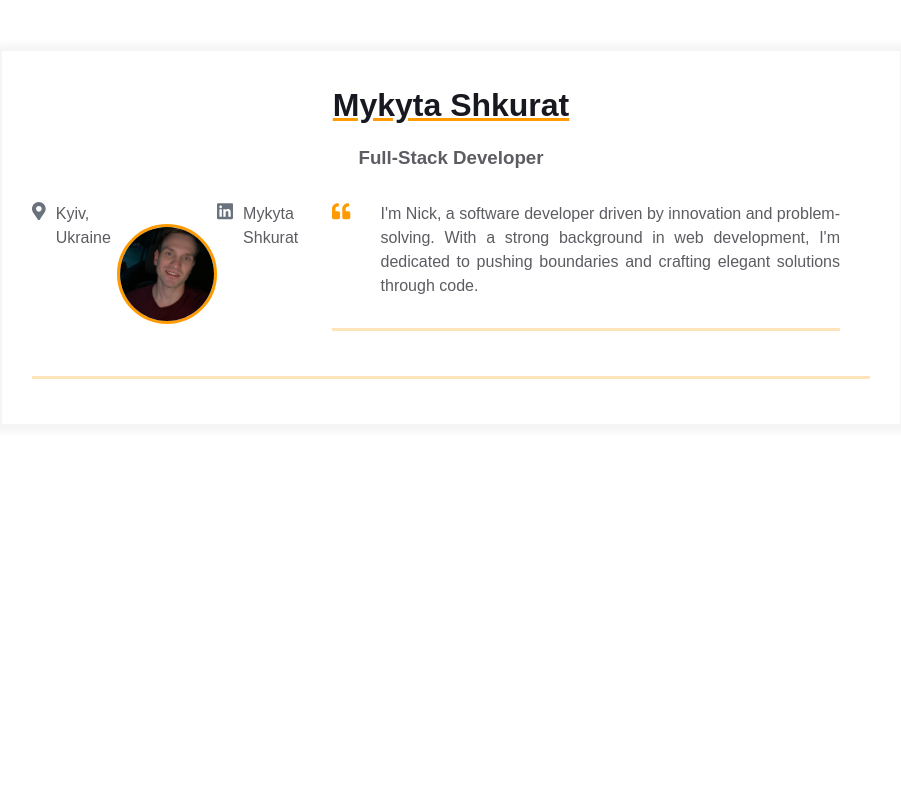
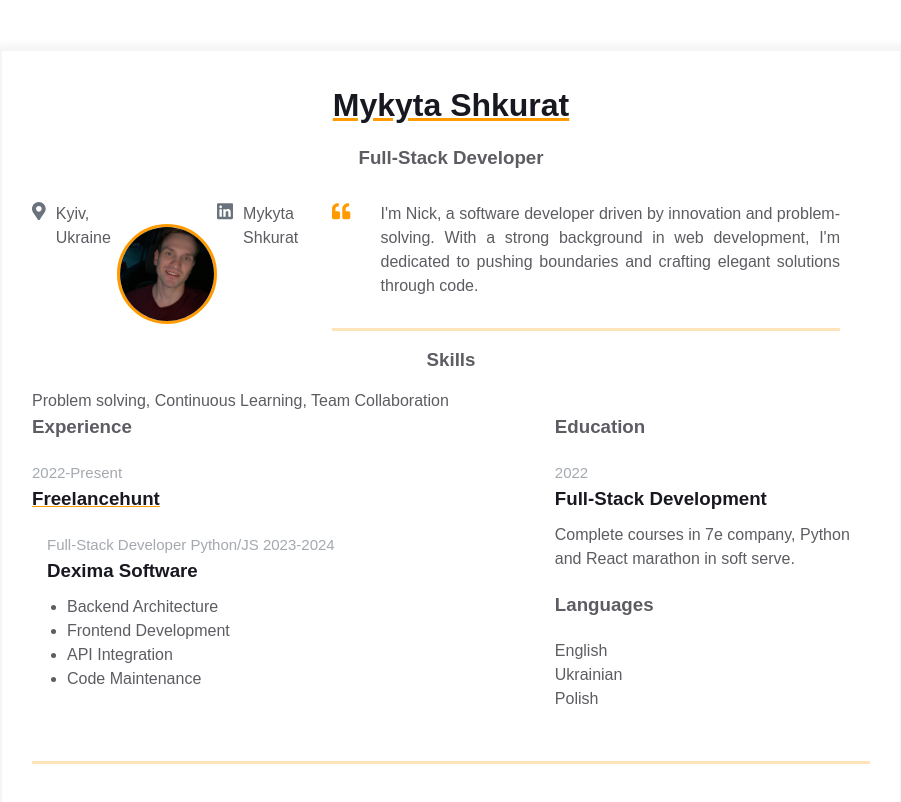
Before and after one commit to miller-113/homepage, a plain HTML site: page index.html in a window 1280 px wide. Shown: the whole page, without its empty margins (189-1090 px from the left). Drawn offline with Linux system fonts and the light colour scheme.

Commit message:
add secondarry block; experience, addtion info, skills

```diff
--- a/index.html
+++ b/index.html
@@ -94,6 +94,53 @@
                 </div>
               </div>
             </div>
+            <div class="skills">
+              <h3 class="skills__header">Skills</h3>
+              <p class="skills__text">Problem solving, Continuous Learning, Team Collaboration</p>
+            </div>
+            <div class="main-info fh">
+              <div class="experiences">
+                <h3 class="experiences__header">Experience</h3>
+                <div class="experiences__company">
+                  <div class="experiences__company-header">
+                    <span class="experiences__company-header-durability">2022-Present</span>
+                    <h3 class="experiences__company-header-name">Freelancehunt</h3>
+                  </div>
+
+                  <div class="experiences__company-project">
+                    <span class="experiences__company-project-role">Full-Stack Developer Python/JS 2023-2024</span>
+                    <h3 class="experiences__company-project-name">Dexima Software</h3>
+                    <ul class="experiences__company-project-responsibilities">
+                      <li>Backend Architecture</li>
+                      <li>Frontend Development</li>
+                      <li>API Integration</li>
+                      <li>Code Maintenance</li>
+                    </ul>
+                  </div>
+                </div>
+              </div>
+
+              <div class="additional-info fv">
+                <div class="additional-info__education">
+                  <h3 class="additional-info__education-header">Education</h3>
+                  <div class="additional-info__education-university">
+                    <span class="additional-info__education-university-durability"> 2022 </span>
+                    <h3 class="additional-info__education-university-speciality">
+                      Full-Stack Development
+                    </h3>
+                    <p class="additional-info__education-university-name">Complete courses in 7e company, Python and React marathon in soft serve.</p>
+                  </div>
+                </div>
+
+                <div class="additional-info__languages">
+                  <h3 class="additional-info__languages-header">Languages</h3>
+                  <p class="additional-info__languages-item">English</p>
+                  <p class="additional-info__languages-item">Ukrainian</p>
+                  <p class="additional-info__languages-item">Polish</p>
+                </div>
+
+              </div>
+            </div>
           </div>
         </div>
       </div>
```
